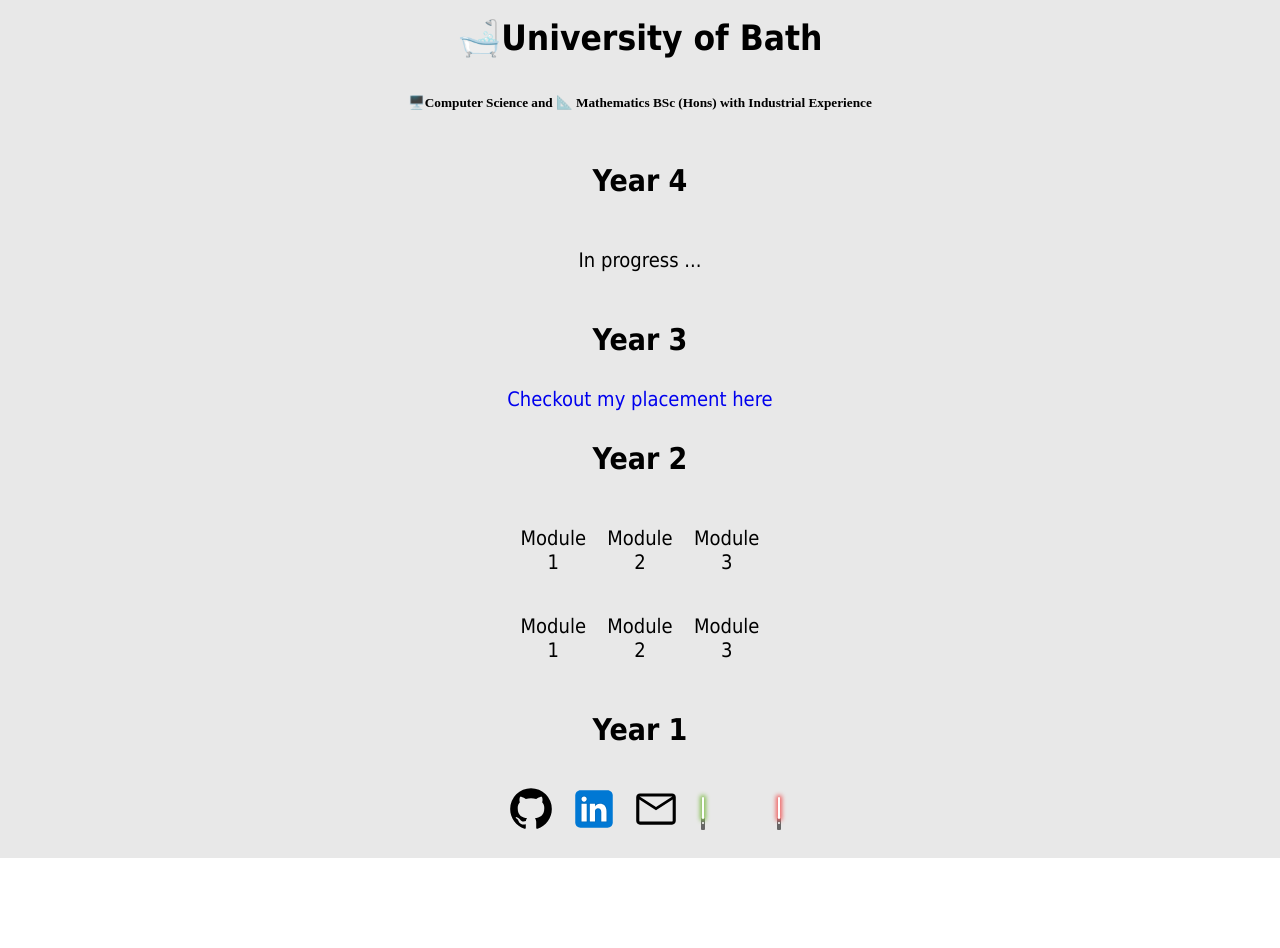
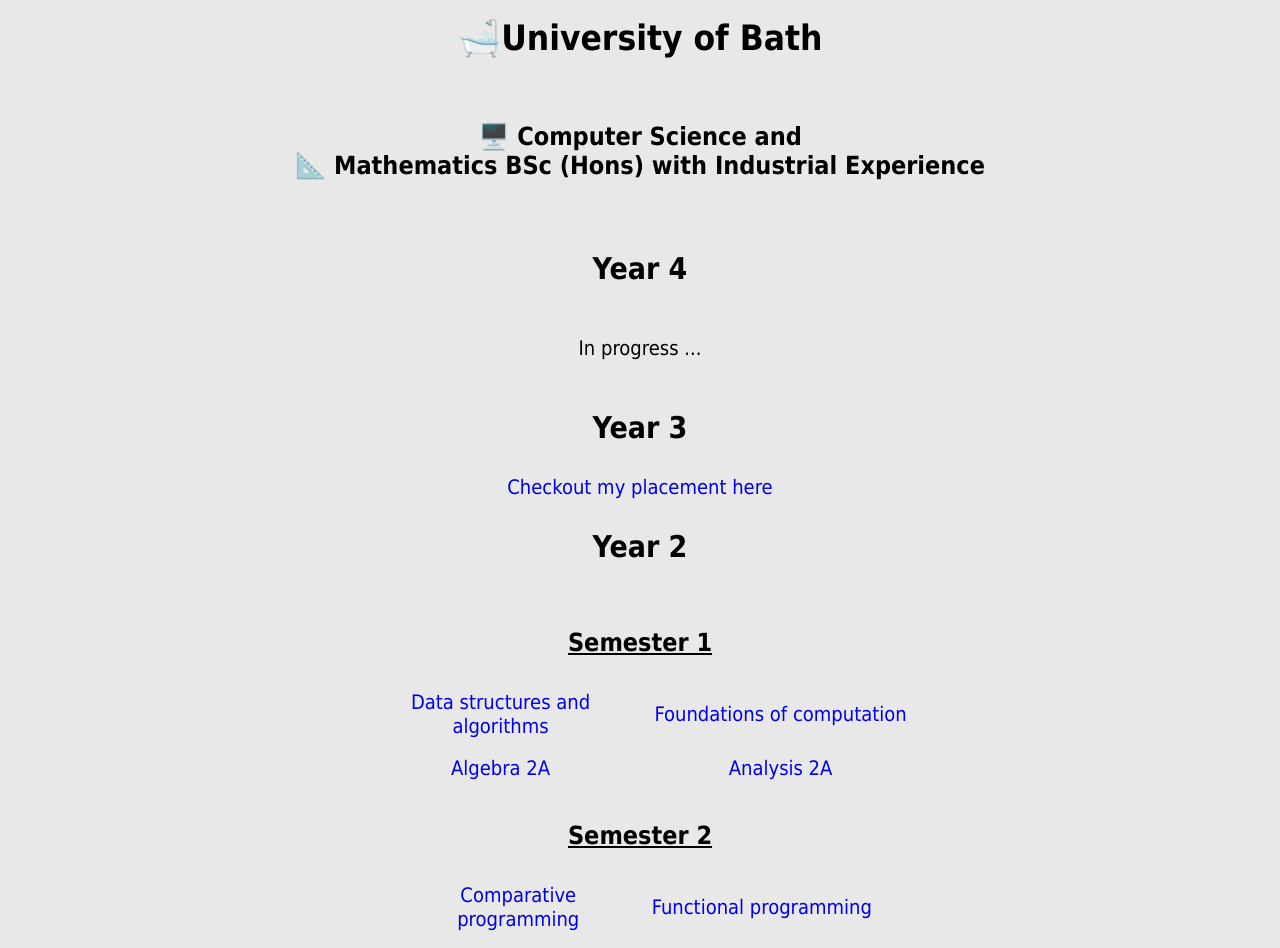
Before and after one commit to Jensooon/jenson-wintle.dev, an Angular app: page /education in a window 1280 px wide. Shown: the part 120-1068 px from the top of the page. Before the commit the page ends 978 px from the top, so only its background shows below. Built offline with nearby package versions, Linux system fonts and the light colour scheme.

Commit message:
Added year 2 content.

```diff
--- a/src/app/education/education.component.css
+++ b/src/app/education/education.component.css
@@ -1,7 +1,14 @@
+.wrap {
+  display: flex;
+  flex-direction: column;
+  align-items: center;
+}
 .wrapper {
   display: flex;
   flex-direction: column;
   align-items: center;
+  margin-bottom: 5%;
+  text-align: center;
 }
 
 a {
@@ -10,6 +17,9 @@
   font-family: "Caveat", Tahoma, Geneva, Verdana, sans-serif;
   text-align: center;
   text-decoration: none;
+}
+.center-text {
+  text-align: center;
 }
 
 /* Tablet size (768px to 1024px) */
--- a/src/app/education/education.component.html
+++ b/src/app/education/education.component.html
@@ -1,12 +1,12 @@
 <div
-  class="wrapper"
+  class="wrap"
   [class.dark-class]="isComponentBGDark"
   [class.white-class]="!isComponentBGDark"
 >
   <section>
     <h1 class="sub-title">🛁University of Bath</h1>
-    <h5>
-      🖥️Computer Science and 📐 Mathematics BSc (Hons) with Industrial
+    <h5 class="center-text">
+      🖥️ Computer Science and <br />📐 Mathematics BSc (Hons) with Industrial
       Experience
     </h5>
     <h3>Year 4</h3>
@@ -15,30 +15,55 @@
     <a routerLink="/experience" routerLinkActive="active"
       >Checkout my placement here</a
     >
-    <!-- Add link to experience page -->
     <h3>Year 2</h3>
-    <div class="three-by-one" appScrollReveal>
+    <h4>Semester 1</h4>
+    <div class="four-by-four" appScrollReveal>
       <div class="wrapper">
-        <p>Module 1</p>
+        <a href="https://www.bath.ac.uk/catalogues/2023-2024/cm/CM20254.html">
+          Data structures and algorithms
+        </a>
       </div>
       <div class="wrapper">
-        <p>Module 2</p>
+        <a href="https://www.bath.ac.uk/catalogues/2023-2024/cm/CM20217.html"
+          >Foundations of computation</a
+        >
       </div>
       <div class="wrapper">
-        <p>Module 3</p>
+        <a href="https://www.bath.ac.uk/catalogues/2022-2023/ma/MA20216.html"
+          >Algebra 2A</a
+        >
+      </div>
+      <div class="wrapper">
+        <a href="https://www.bath.ac.uk/catalogues/2022-2023/ma/MA20218.html"
+          >Analysis 2A</a
+        >
       </div>
     </div>
-    <div class="three-by-one" appScrollReveal>
+
+    <h4>Semester 2</h4>
+    <div class="four-by-four" appScrollReveal>
       <div class="wrapper">
-        <p>Module 1</p>
+        <a href="https://www.bath.ac.uk/catalogues/2023-2024/cm/CM20318.html"
+          >Comparative programming</a
+        >
       </div>
       <div class="wrapper">
-        <p>Module 2</p>
+        <a href="https://www.bath.ac.uk/catalogues/2022-2023/cm/CM20256.html">
+          Functional programming
+        </a>
       </div>
       <div class="wrapper">
-        <p>Module 3</p>
+        <a href="https://www.bath.ac.uk/catalogues/2022-2023/ma/MA20217.html"
+          >Algebra 2B</a
+        >
+      </div>
+      <div class="wrapper">
+        <a href="https://www.bath.ac.uk/catalogues/2022-2023/ma/MA20219.html"
+          >Analysis 2B</a
+        >
       </div>
     </div>
+
     <h3>Year 1</h3>
   </section>
 </div>
--- a/src/app/experience/experience.component.html
+++ b/src/app/experience/experience.component.html
@@ -5,7 +5,7 @@
 >
   <section>
     <h1 class="sub-title" appScrollReveal>💼 14 Month Industrial Placement</h1>
-    <h3 appScrollReveal>&#64; BAE Systems Digital Intelligence</h3>
+    <h5 appScrollReveal>&#64; BAE Systems Digital Intelligence</h5>
     <h3 appScrollReveal>What I got up to:</h3>
     <h4 appScrollReveal>July - Dec 23</h4>
     <div class="four-by-four" appScrollReveal>
--- a/src/styles.css
+++ b/src/styles.css
@@ -49,6 +49,11 @@
   font-family: "Caveat", Tahoma, Geneva, Verdana, sans-serif;
   text-decoration: underline;
 }
+h5 {
+  font-size: 25px;
+  font-weight: 1000;
+  font-family: "Caveat", Tahoma, Geneva, Verdana, sans-serif;
+}
 
 section {
   display: grid;
@@ -70,6 +75,7 @@
   grid-template-rows: auto auto;
   align-items: center;
   justify-content: center;
+  text-align: center;
   gap: 5%;
 }
 
@@ -105,6 +111,9 @@
   h4 {
     font-size: 20px;
   }
+  h5 {
+    font-size: 20px;
+  }
 }
 
 /* Mobile size (max-width: 767px) */
@@ -130,4 +139,7 @@
   h4 {
     font-size: 15px;
   }
+  h5 {
+    font-size: 15px;
+  }
 }
```
